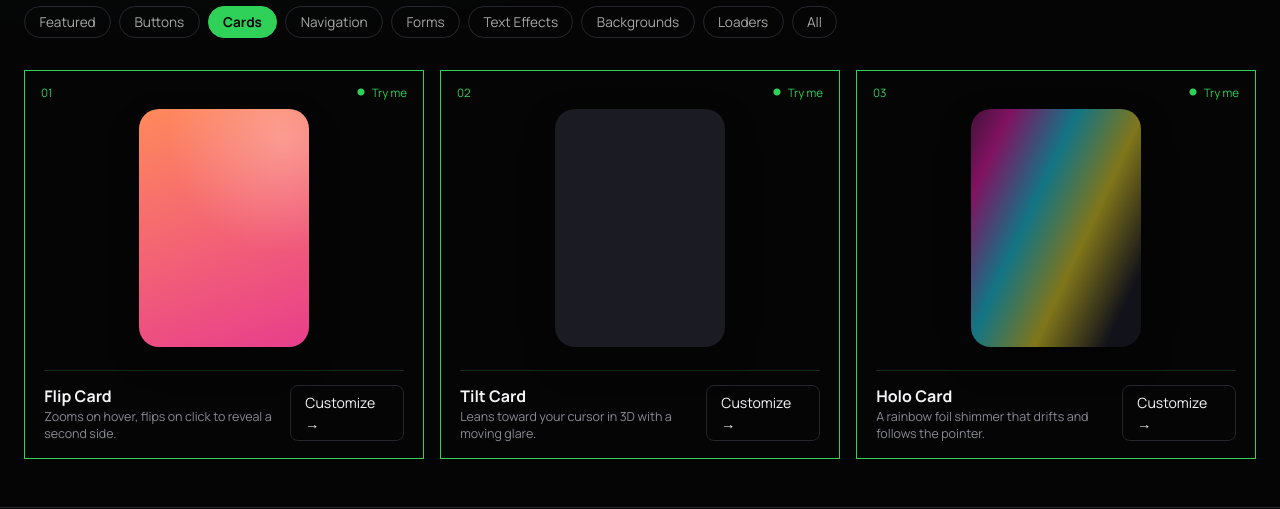
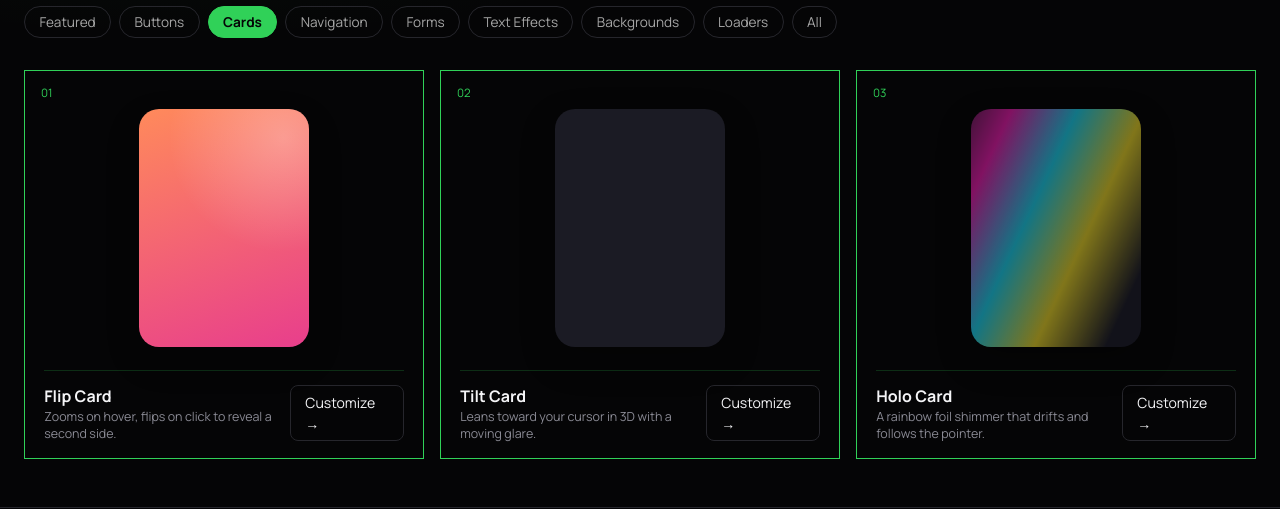
Before and after one commit to AliAhmad1101/KINEX, a plain HTML site: page Website/category.html in a window 1280 px wide. Shown: the part 319-828 px from the top of the page. Drawn offline with Linux system fonts and the light colour scheme.

Commit message:
Refactor cell pseudo-elements for consistency

```diff
--- a/Website/category.html
+++ b/Website/category.html
@@ -27,9 +27,7 @@ main{display:grid;grid-template-columns:repeat(3,1fr);gap:1rem;align-content:sta
 .cell,.soon{position:relative;display:flex;flex-direction:column;align-items:center;justify-content:space-between;gap:1.4rem;padding:2.4rem 1.2rem 1rem;border:1px solid var(--ac)}
 .cell{transition:background .3s,box-shadow .3s;animation:up .6s cubic-bezier(.2,.9,.3,1) both;animation-delay:calc(var(--i)*90ms)}
 .cell:hover{background:#08110b;box-shadow:0 0 0 1px var(--ac),0 0 44px #30D15822}
-.cell::before,.cell::after{position:absolute;top:.8rem;font-size:.72rem;color:var(--ac)}
-.cell::before{counter-increment:c;content:counter(c,decimal-leading-zero);left:1rem}
-.cell::after{content:'Try me';right:1rem;padding-left:.9rem;background:radial-gradient(circle,var(--ac) 3px,transparent 4px) 0 50%/8px 8px no-repeat}
+.cell::before{position:absolute;top:.8rem;left:1rem;counter-increment:c;content:counter(c,decimal-leading-zero);font-size:.72rem;color:var(--ac)}
 .live{display:grid;place-items:center;min-height:238px}
 .cell .live>*{--kx-w:170px} /* previews are shown smaller than real size */
 .meta{display:flex;justify-content:space-between;align-items:center;gap:1rem;width:100%;padding-top:.8rem;border-top:1px solid #30D15833}
```
